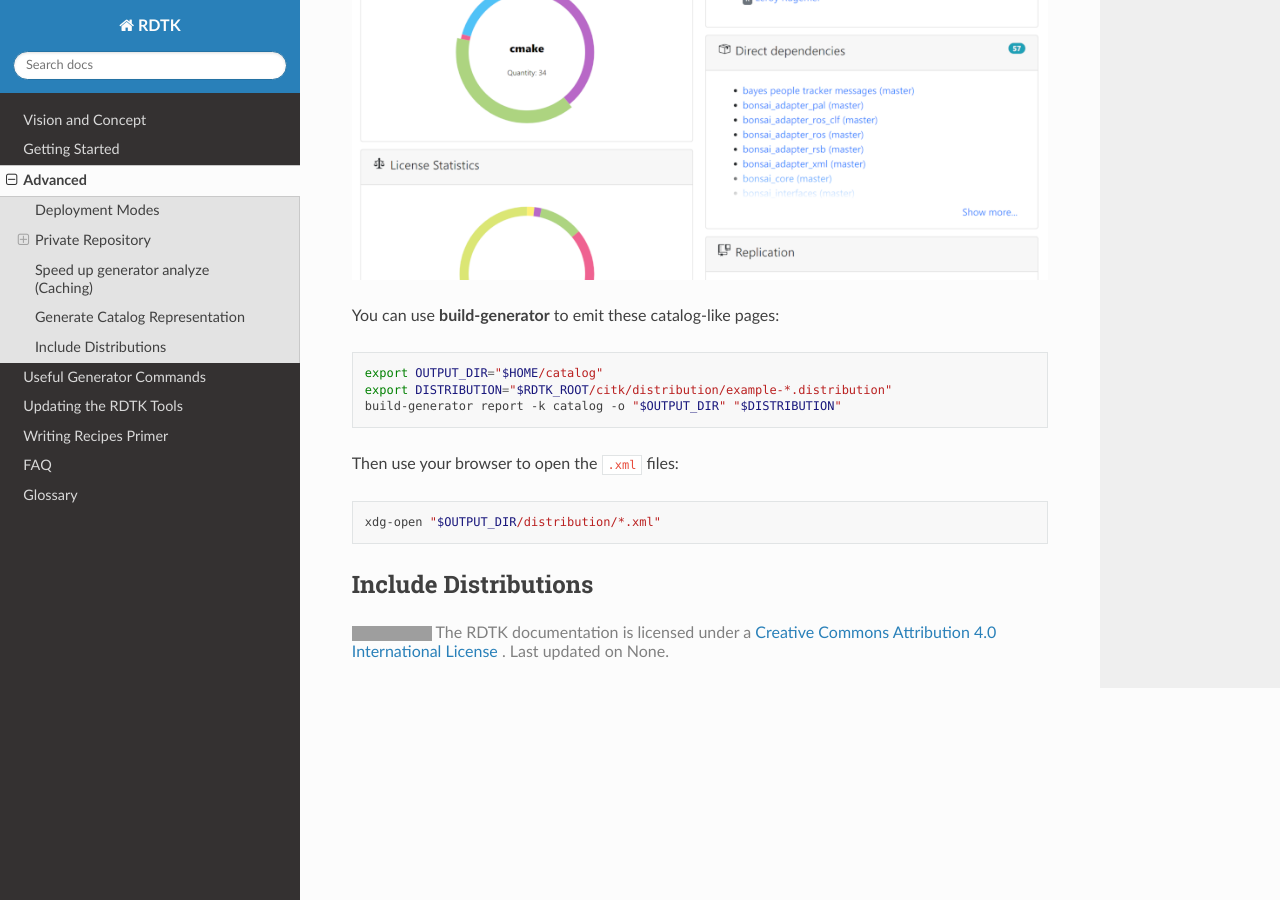
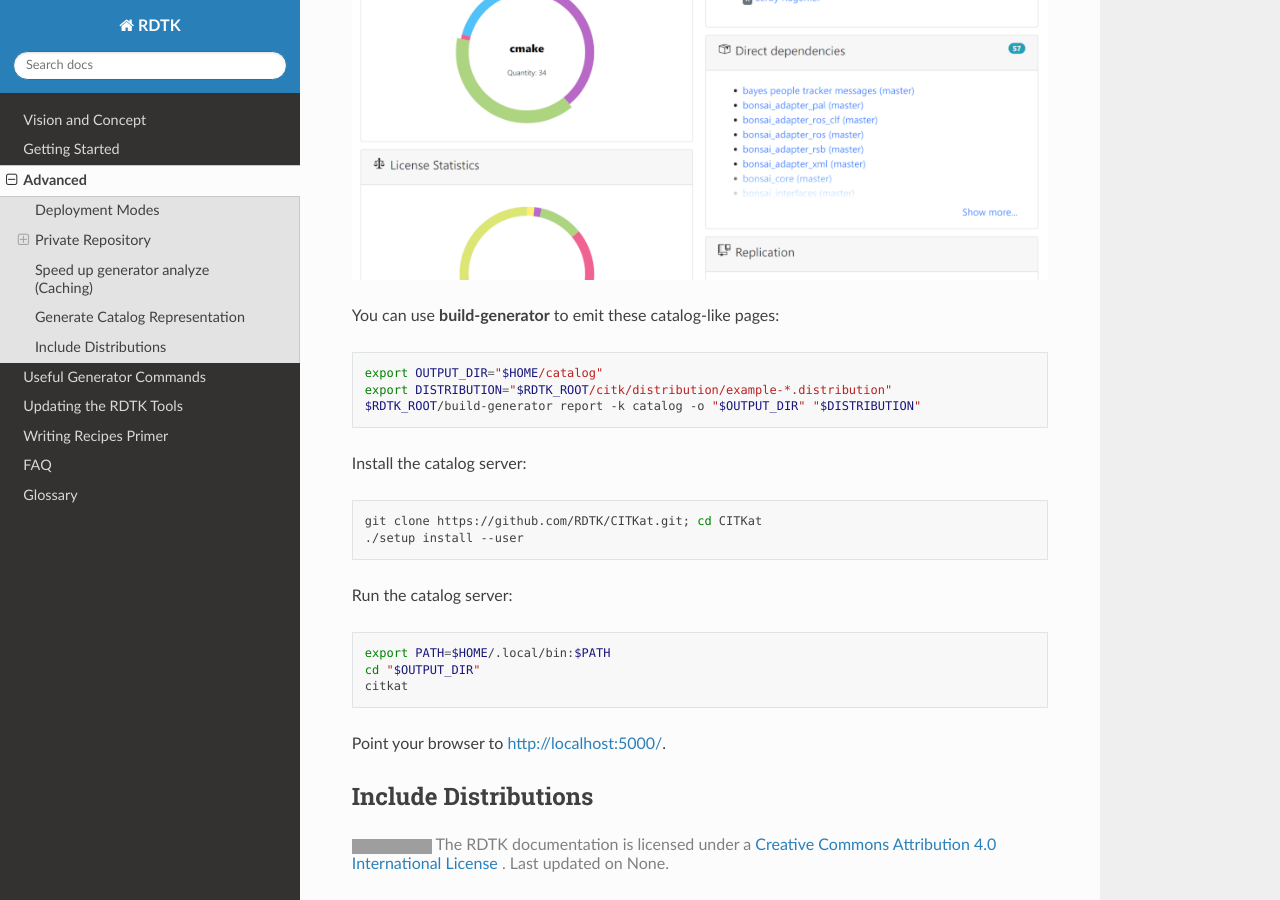
Before and after one commit to RDTK/documentation, a Sphinx documentation site: the page built from source/advanced.rst, in a window 1280 px wide and 900 px high, scrolled down 2367 px. Built offline with Sphinx 7.4.7 and the Read the Docs theme 2.0.0, drawn with Linux system fonts in a browser that asks for light colours; grey boxes are pictures that could not be loaded.

Commit message:
catalog server commands

```diff
--- a/source/advanced.rst
+++ b/source/advanced.rst
@@ -94,13 +94,30 @@ You can use :program:`build-generator` to emit these catalog-like pages:
 
     export OUTPUT_DIR="$HOME/catalog"
     export DISTRIBUTION="$RDTK_ROOT/citk/distribution/example-*.distribution"
-    build-generator report -k catalog -o "$OUTPUT_DIR" "$DISTRIBUTION"
+    $RDTK_ROOT/build-generator report -k catalog -o "$OUTPUT_DIR" "$DISTRIBUTION"
 
-Then use your browser to open the ``.xml`` files:
+Install the catalog server:
 
 .. code-block:: bash
 
-    xdg-open "$OUTPUT_DIR/distribution/*.xml"
+    git clone https://github.com/RDTK/CITKat.git; cd CITKat
+    ./setup install --user
+
+Run the catalog server:
+
+.. code-block:: bash
+
+    export PATH=$HOME/.local/bin:$PATH
+    cd "$OUTPUT_DIR"
+    citkat
+
+Point your browser to http://localhost:5000/.
+
+.. Then use your browser to open the ``.xml`` files:
+
+.. .. code-block:: bash
+
+..     xdg-open "$OUTPUT_DIR/distribution/*.xml"
 
 Include Distributions
 ---------------------
```
